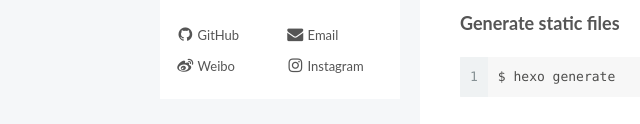
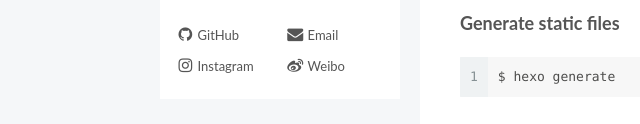
Before and after one commit to William0617/William0617.github.io, a plain HTML site: page 2018/11/17/hello-world/index.html in a window 1280 px wide. Both pictures are taken after a click on the item "站点概览". Shown: the part 671-795 px from the top of the page, 0-640 px from the left. Drawn offline with Linux system fonts and the light colour scheme; some packages are replaced by stand-ins of ours; a script that the page names is missing.

Commit message:
Site updated: 2018-11-18 14:18:17

```diff
--- a/2018/11/17/hello-world/index.html
+++ b/2018/11/17/hello-world/index.html
@@ -483,7 +483,7 @@
             <div class="links-of-author motion-element">
 
                   <span class="links-of-author-item">
-                    <a href="https://github.com/your-user-name" target="_blank" title="GitHub">
+                    <a href="https://github.com/William0617" target="_blank" title="GitHub">
 
                         <i class="fa fa-fw fa-github"></i>GitHub</a>
                   </span>
@@ -495,15 +495,15 @@
                   </span>
 
                   <span class="links-of-author-item">
-                    <a href="http://weibo.com/your-user-name" target="_blank" title="Weibo">
+                    <a href="https://www.instagram.com/wenliangsun0_0/" target="_blank" title="Instagram">
 
-                        <i class="fa fa-fw fa-weibo"></i>Weibo</a>
+                        <i class="fa fa-fw fa-instagram"></i>Instagram</a>
                   </span>
 
                   <span class="links-of-author-item">
-                    <a href="https://www.instagram.com/wenliangsun0_0/" target="_blank" title="Instagram">
+                    <a href="http://weibo.com/william0617" target="_blank" title="Weibo">
 
-                        <i class="fa fa-fw fa-instagram"></i>Instagram</a>
+                        <i class="fa fa-fw fa-weibo"></i>Weibo</a>
                   </span>
 
             </div>
--- a/css/main.css
+++ b/css/main.css
@@ -1823,7 +1823,7 @@ pre .javascript .function {
   width: 4px;
   height: 4px;
   border-radius: 50%;
-  background: #665408;
+  background: #876eff;
 }
 .links-of-blogroll {
   font-size: 13px;
```
Also changed, not shown: about/index.html (+5 -5 lines), archives/2018/11/index.html (+5 -5 lines), archives/2018/index.html (+5 -5 lines), archives/index.html (+5 -5 lines), categories/index.html (+5 -5 lines), index.html (+5 -5 lines), tags/index.html (+5 -5 lines).
